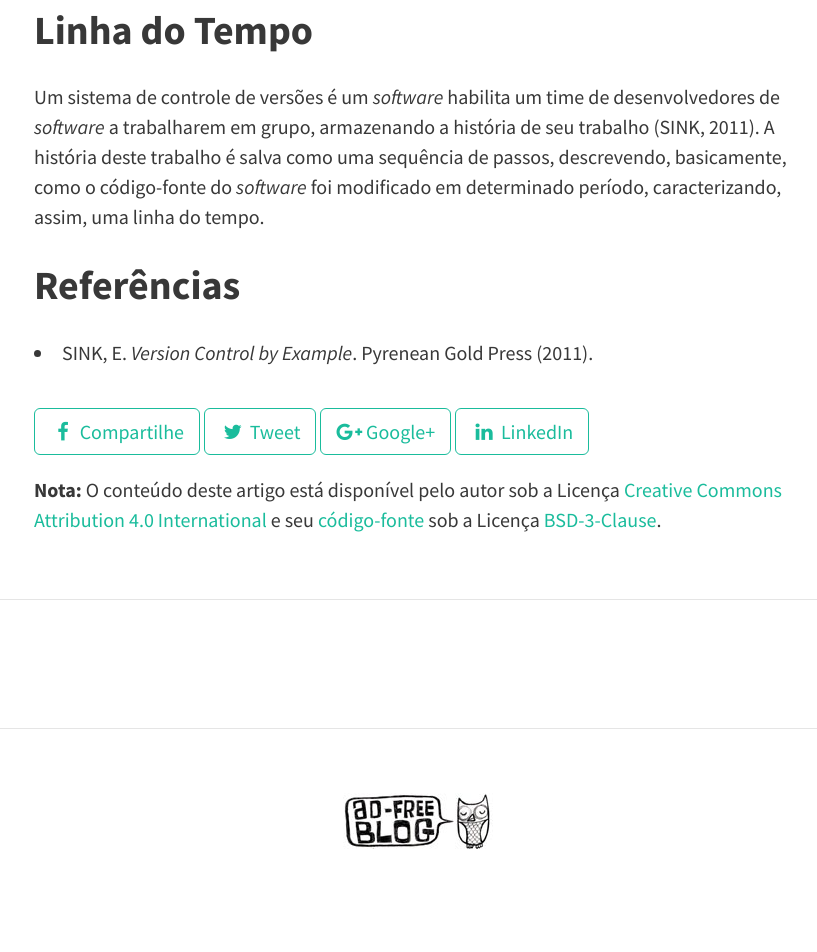
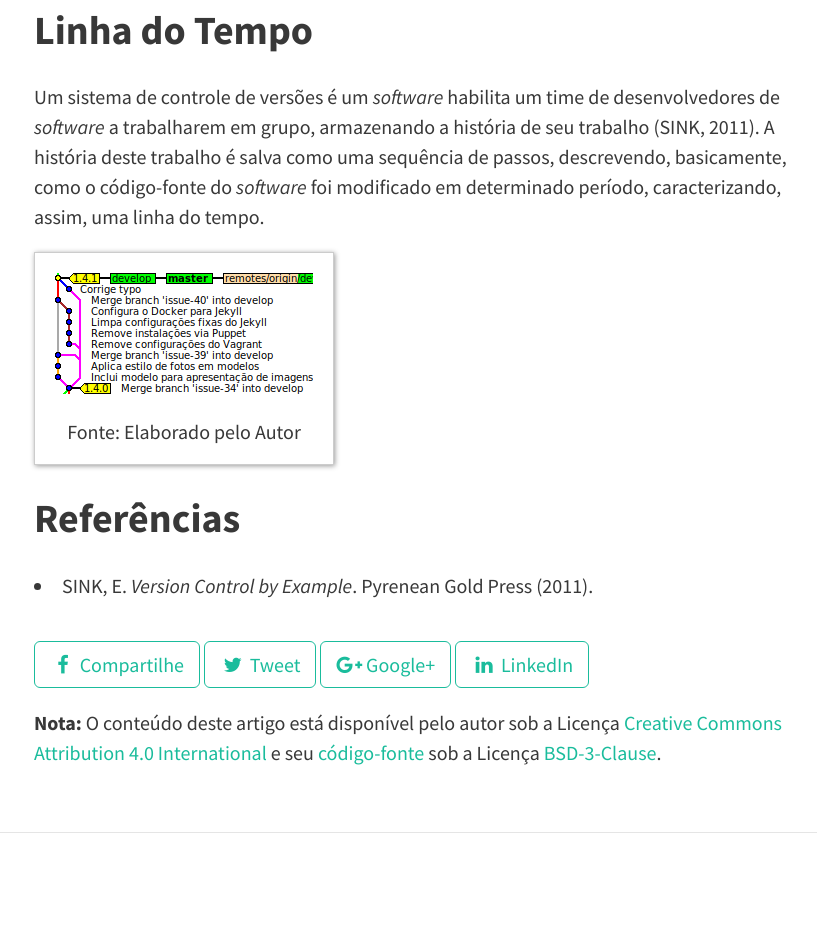
Before and after one commit to wandersonwhcr/wandersonwhcr.github.io, a Jekyll site: the page built from _posts/2017-02-25-alfaiate-git-branches.md, in a window 1280 px wide. Shown: the part 460-1412 px from the top of the page, without its empty margins (222-1039 px from the left). Built offline with Jekyll 4.4.1, drawn with Linux system fonts in a browser that asks for light colours; nearby versions of some CDN libraries; comment, search, counter and statistics services are not loaded; before the commit the page ends 1380 px from its top, so only the background shows below that.

Commit message:
Inclui imagem com linha do tempo

```diff
--- a/_posts/2017-02-25-alfaiate-git-branches.md
+++ b/_posts/2017-02-25-alfaiate-git-branches.md
@@ -11,6 +11,8 @@ Assim como o código-fonte, a estrutura do versionamento de _software_ necessita
 
 Um sistema de controle de versões é um _software_ habilita um time de desenvolvedores de _software_ a trabalharem em grupo, armazenando a história de seu trabalho (SINK, 2011). A história deste trabalho é salva como uma sequência de passos, descrevendo, basicamente, como o código-fonte do _software_ foi modificado em determinado período, caracterizando, assim, uma linha do tempo.
 
+{% include image.html src="/assets/img/2017-02-25-screenshot.png" description="Fonte: Elaborado pelo Autor" alt="Exemplo de Linha do Tempo" %}
+
 ## Referências
 
 * SINK, E. _Version Control by Example_. Pyrenean Gold Press (2011).
--- a/_sass/local/_images.scss
+++ b/_sass/local/_images.scss
@@ -8,6 +8,7 @@ figure.image {
         -moz-box-shadow: $box-shadow;
         -webkit-box-shadow: $box-shadow;
         box-shadow: $box-shadow;
+        display: inline-block;
     }
 
     img {
@@ -16,6 +17,6 @@ figure.image {
 
     figcaption {
         text-align: center;
-        padding-bottom: $padding;
+        padding: 0 $padding $padding $padding;
     }
 }
```
Also changed, not shown: assets/img/2017-02-25-screenshot.png (added).
